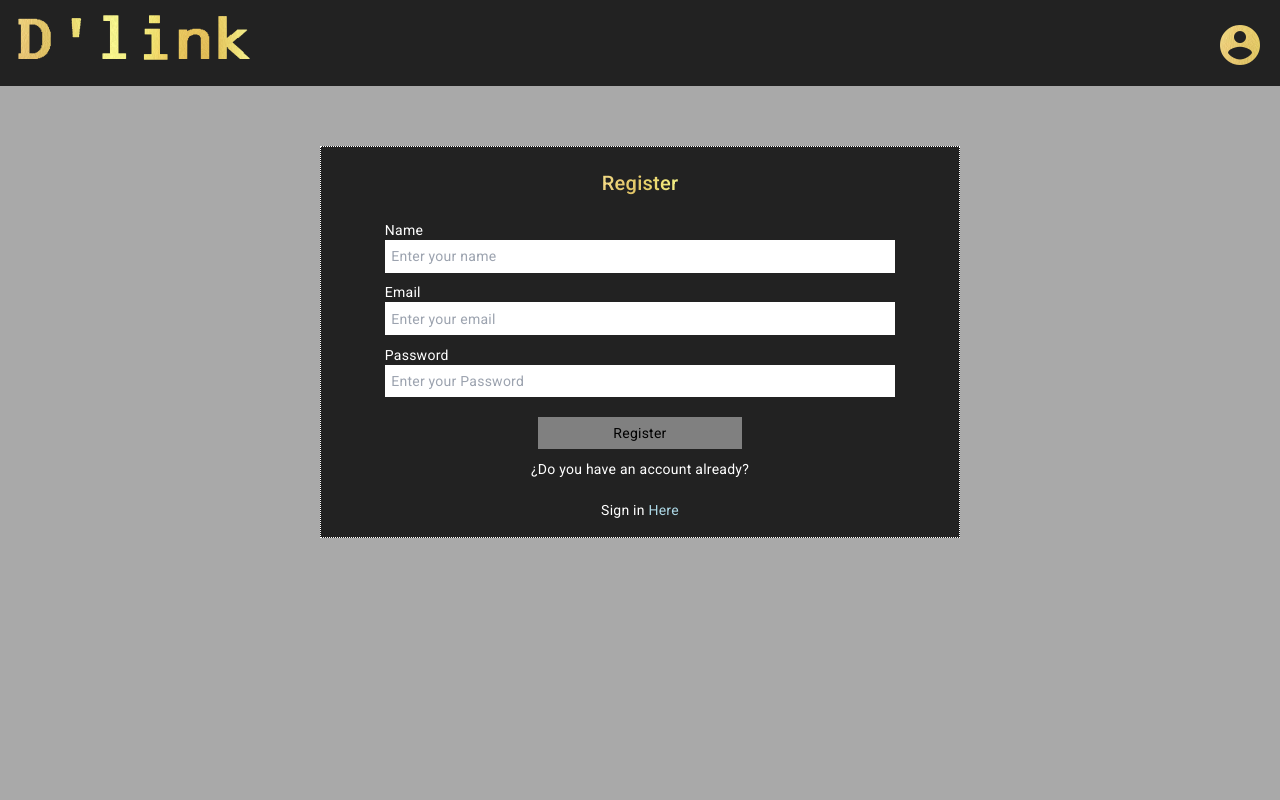
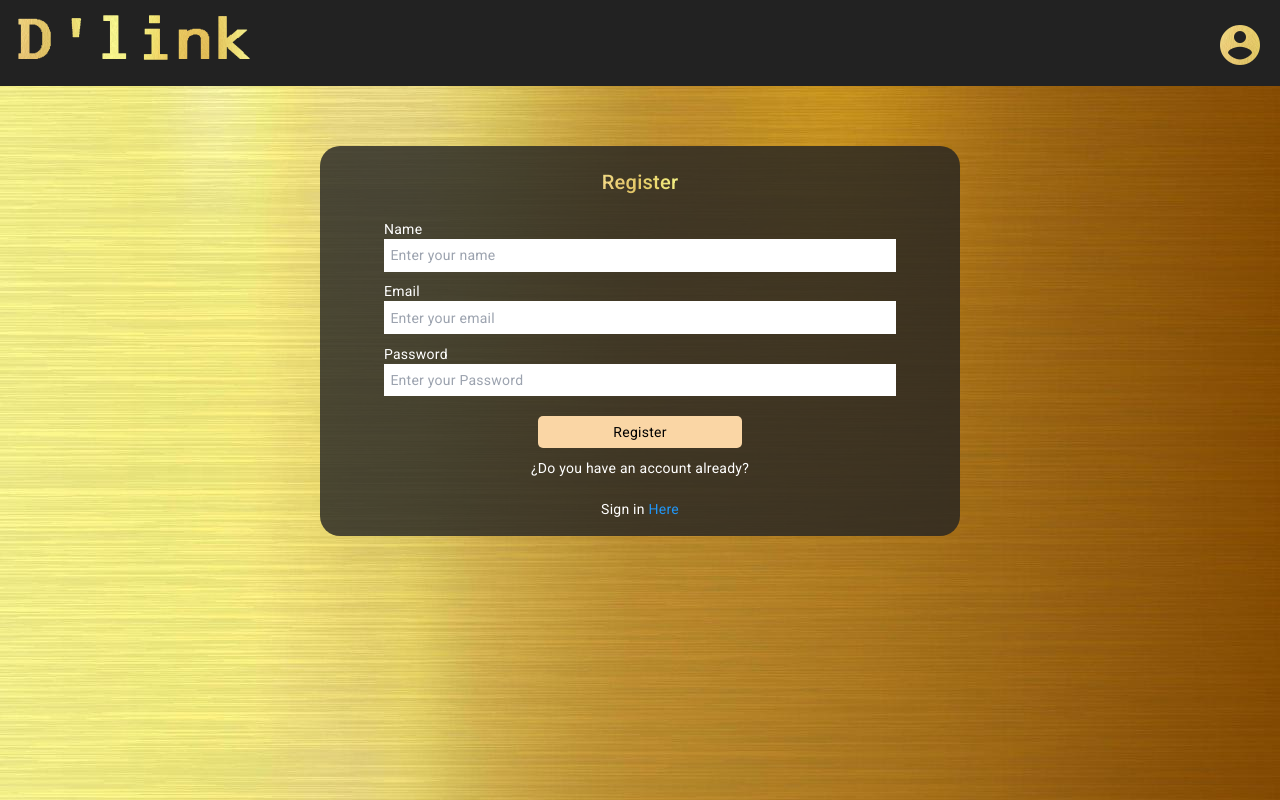
Before and after one commit to Felipe-Paez/DlinkFront, an Angular app: page /register in a window 1280 px wide. Built offline with nearby package versions, Linux system fonts and the light colour scheme.

Commit message:
Register Modified

```diff
--- a/src/styles.css
+++ b/src/styles.css
@@ -20,7 +20,7 @@
 body {
     margin: 0;
     font-family: Arial, Helvetica, sans-serif;
-    background-color: #a9a9a9;
+    background-image: url(assets/images/goldBG.jpg)
 }
 
 header {
@@ -253,18 +253,17 @@ body { margin: 0; font-family: Roboto, "Helvetica Neue", sans-serif; }
 
 /* You can add global styles to this file, and also import other style files */
 /* You can add global styles to this file, and also import other style files */
-.form-auth,
-.form-product {
-  max-width: 50%;
-  border: 1px dotted;
-  display: flex;
-  flex-direction: column;
-  justify-content: center;
-  align-items: center;
-  margin: 60px auto;
-  color:white;
-  background-color:#222222;
 
+.form-auth, .form-product {
+    max-width: 50%;
+    display: flex;
+    flex-direction: column;
+    justify-content: center;
+    align-items: center;
+    margin: 60px auto;
+    color: white;
+    background-color: rgba(34,34,34, .8);
+    border-radius: 20px;
 }
 
 
@@ -296,7 +295,7 @@ body { margin: 0; font-family: Roboto, "Helvetica Neue", sans-serif; }
     text-align: center;
   }
 .here {
-    color: lightblue
+    color: #2196f6
 }
 
 .form .errors {
@@ -321,8 +320,9 @@ button.btn {
   width: 40%;
   margin: 0 auto;
   padding: 0.4rem;
-  background-color: gray;
-  color: black
+  background-color: #FAD6A5;
+  color: black;
+  border-radius: 5px;
 }
 
 .message {
```
Also changed, not shown: src/assets/images/goldBG.jpg (added).
